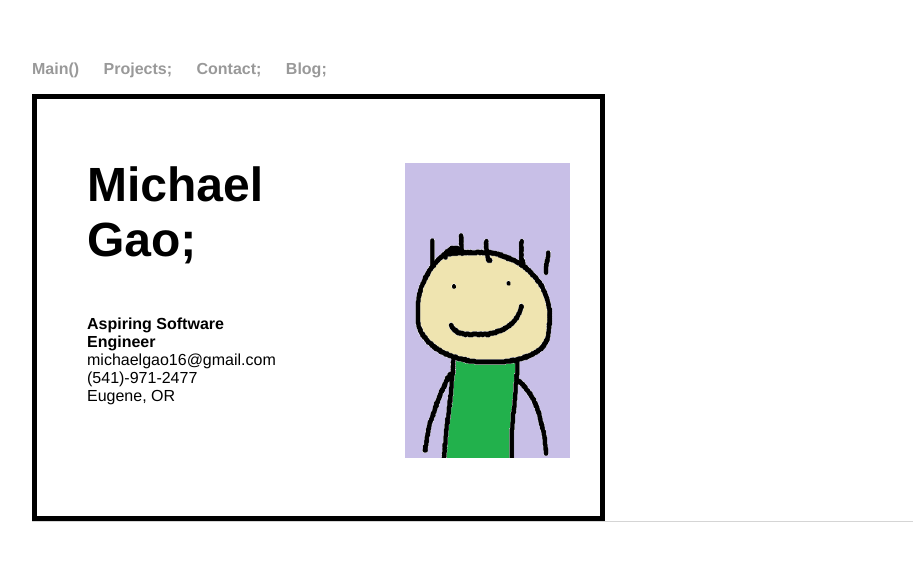
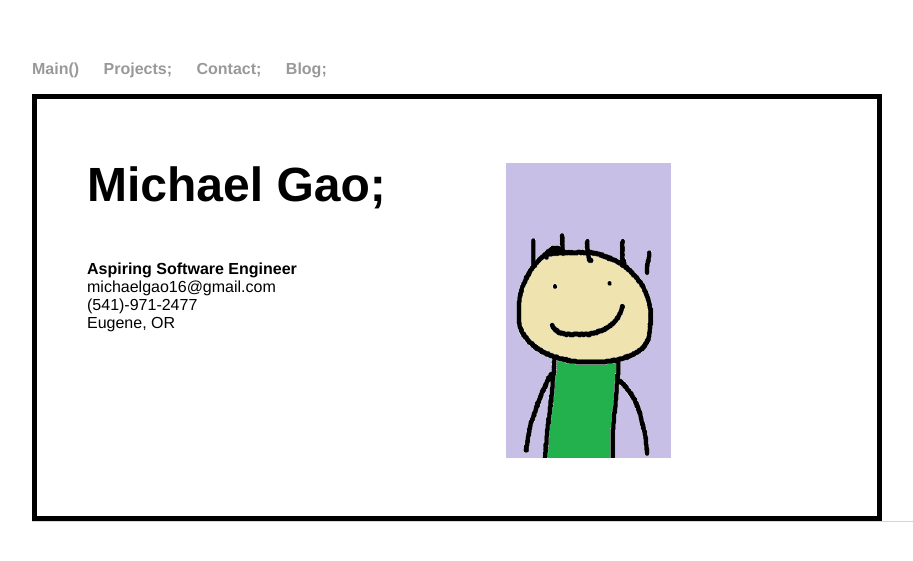
Before and after one commit to michael-c-gao/WebsiteOfMichael, a Jekyll site: the page built from contact/index.html, in a window 1280 px wide. Shown: the top 561 px of the page, without its empty margins (160-1073 px from the left). Built offline with Jekyll 4.4.1, drawn with Linux system fonts in a browser that asks for light colours.

Commit message:
Update index.html

```diff
--- a/contact/index.html
+++ b/contact/index.html
@@ -13,7 +13,7 @@ title: Contact Me
 		border: 0px solid black;
 	}
 		.parent{
-			width:64%;
+			width:850px;
 			height:auto;
 			padding-top:10px;
 			padding-bottom:25px;
```
